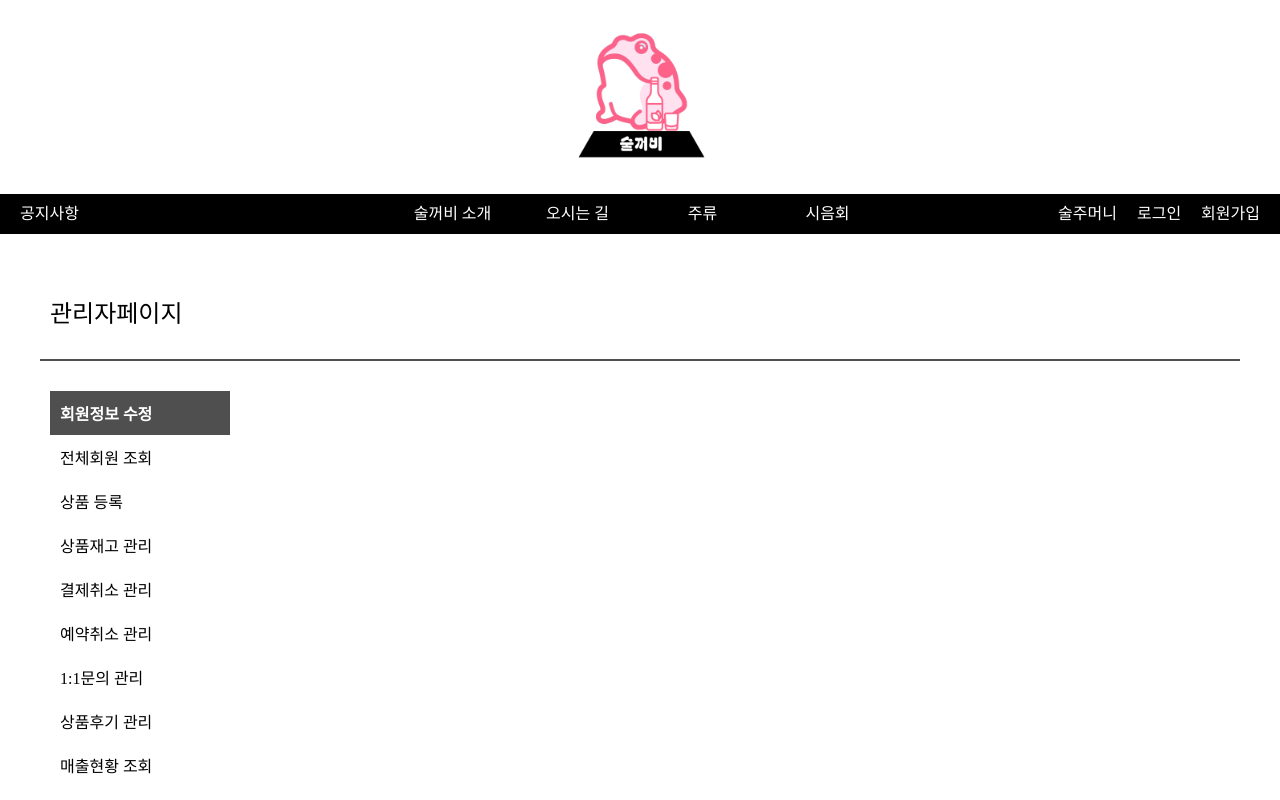
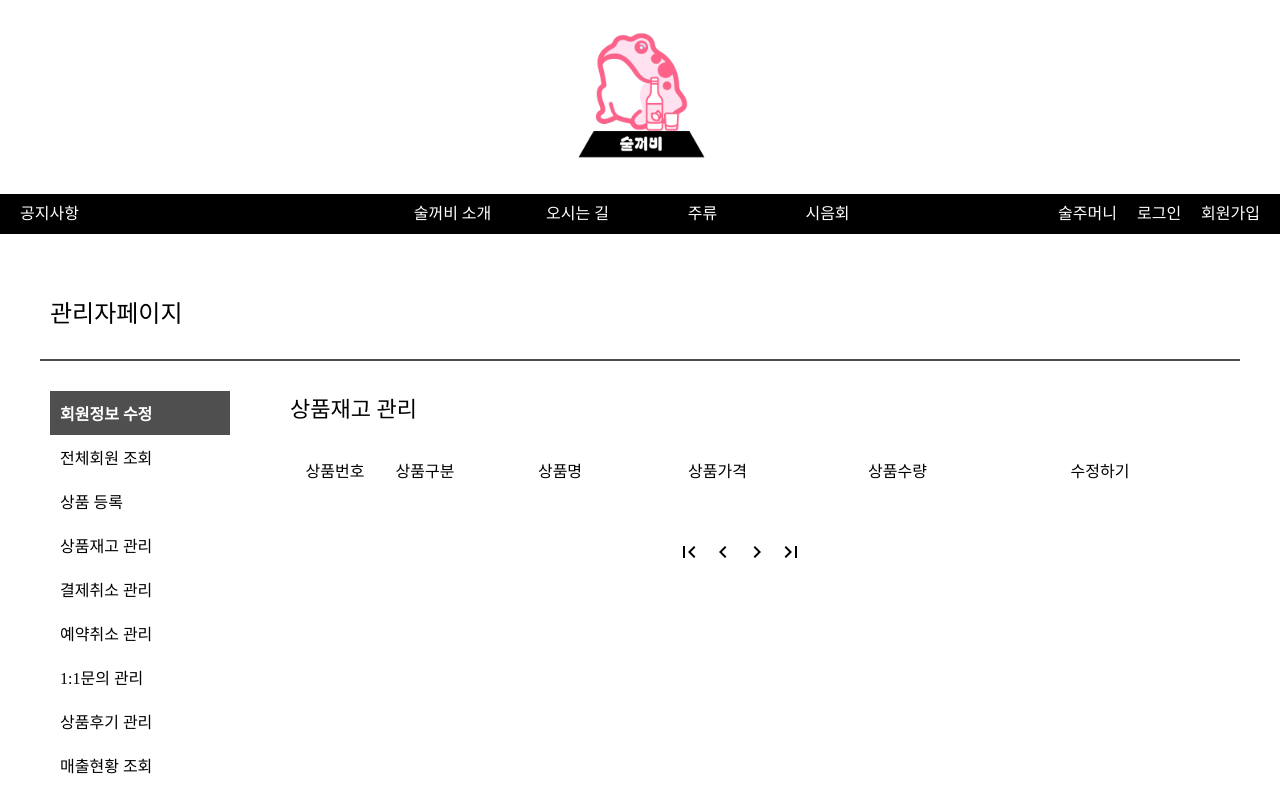
Before and after one commit to Mojitokyk/soolkkerbi_project, a React (Create React App) app in the folder soolkkerbi_project_front/: page /admin/manageStock in a window 1280 px wide. Shown: the top 800 px of the page. Built offline with nearby package versions, Linux system fonts and the light colour scheme; a web font is replaced by a local one; what quill-image-resize-module-react would draw is missing.

Commit message:
상품재고 관리 생성

```diff
--- a/soolkkerbi_project_front/src/component/admin/AdminMain.js
+++ b/soolkkerbi_project_front/src/component/admin/AdminMain.js
@@ -3,6 +3,7 @@ import "./adminMain.css";
 import { Link, Route, Routes } from "react-router-dom";
 import MyInfo from "../mypage/MyInfo";
 import ReadAllMember from "./ReadAllMember";
+import ManageStock from "./ManageStock";
 
 const AdminMain = () => {
   const [menus, setMenus] = useState([
@@ -26,6 +27,7 @@ const AdminMain = () => {
           <Routes>
             <Route path="info" element={<MyInfo />} />
             <Route path="readAllMember" element={<ReadAllMember />} />
+            <Route path="manageStock" element={<ManageStock />} />
           </Routes>
         </div>
       </div>
--- /dev/null
+++ b/soolkkerbi_project_front/src/component/admin/ManageStock.js
@@ -0,0 +1,39 @@
+import { useState } from "react";
+import "./manageStock.css";
+import Pagination from "../common/Pagination";
+
+const ManageStock = () => {
+  const [productList, setProductList] = useState([]);
+  const [pageInfo, setPageInfo] = useState({});
+  const [reqPage, setReqPage] = useState(1);
+
+  return (
+    <div className="manageStock-wrap">
+      <div className="manageStock-title">상품재고 관리</div>
+      <div className="manageStock-content">
+        <table>
+          <thead>
+            <tr>
+              <td width={"10%"}>상품번호</td>
+              <td width={"10%"}>상품구분</td>
+              <td width={"20%"}>상품명</td>
+              <td width={"15%"}>상품가격</td>
+              <td width={"25%"}>상품수량</td>
+              <td width={"20%"}>수정하기</td>
+            </tr>
+          </thead>
+          <tbody></tbody>
+        </table>
+      </div>
+      <div className="admin-paging-wrap">
+        <Pagination
+          reqPage={reqPage}
+          setReqPage={setReqPage}
+          pageInfo={pageInfo}
+        />
+      </div>
+    </div>
+  );
+};
+
+export default ManageStock;
--- a/soolkkerbi_project_front/src/component/admin/ReadAllMember.js
+++ b/soolkkerbi_project_front/src/component/admin/ReadAllMember.js
@@ -30,7 +30,7 @@ const ReadAllMember = () => {
             <tr>
               <td width={"10%"}>회원번호</td>
               <td width={"20%"}>아이디</td>
-              <td width={"10%"}>이름</td>
+              <td width={"15%"}>이름</td>
               <td width={"15%"}>전화번호</td>
               <td width={"20%"}>이메일</td>
               <td width={"20%"}>가입일</td>
--- /dev/null
+++ b/soolkkerbi_project_front/src/component/admin/manageStock.css
@@ -0,0 +1,19 @@
+.manageStock-title {
+  padding-bottom: 30px;
+  font-family: ns-b;
+  font-size: 22px;
+}
+
+.manageStock-content > table {
+  width: 100%;
+  border-spacing: 0;
+}
+
+.manageStock-content > table td {
+  text-align: center;
+  padding: 5px;
+}
+
+.admin-paging-wrap {
+  margin-top: 50px;
+}
```
Also changed, not shown: 1 other file (tests, documents, lock files or other folders).
